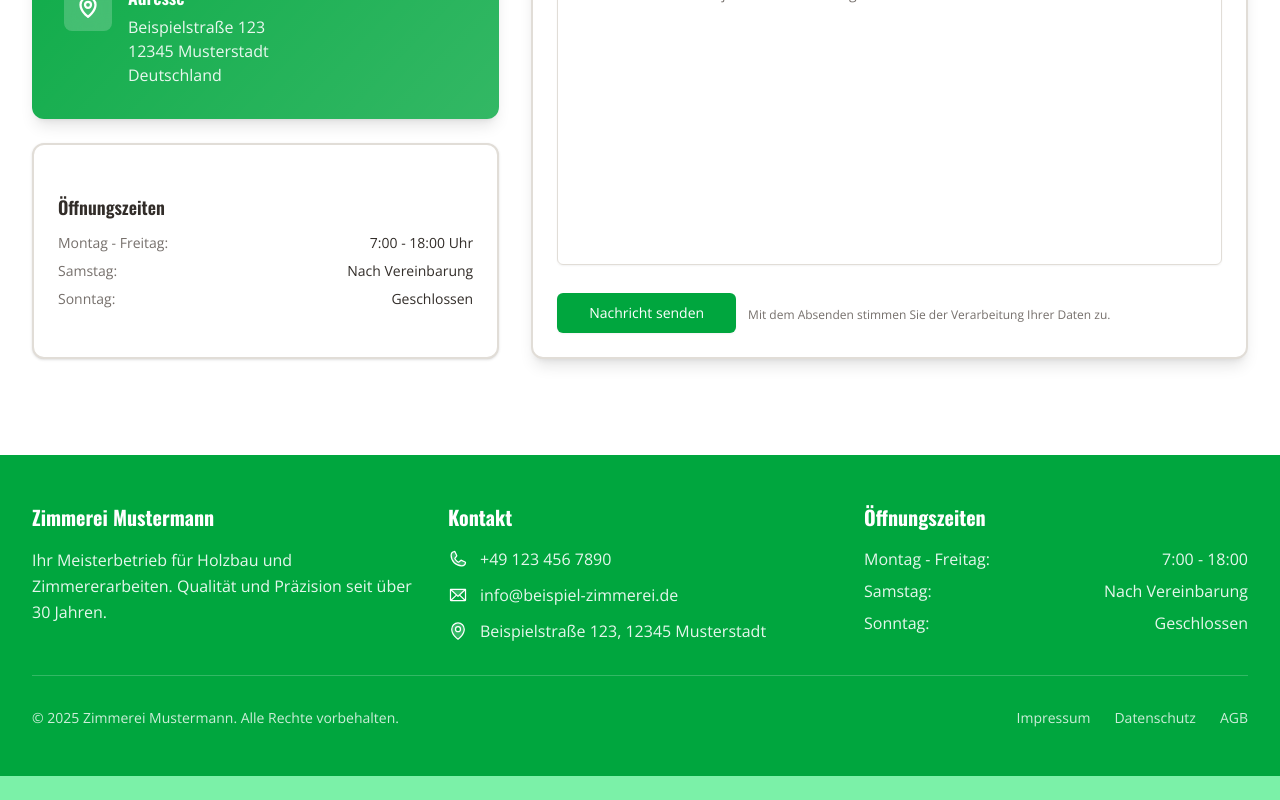
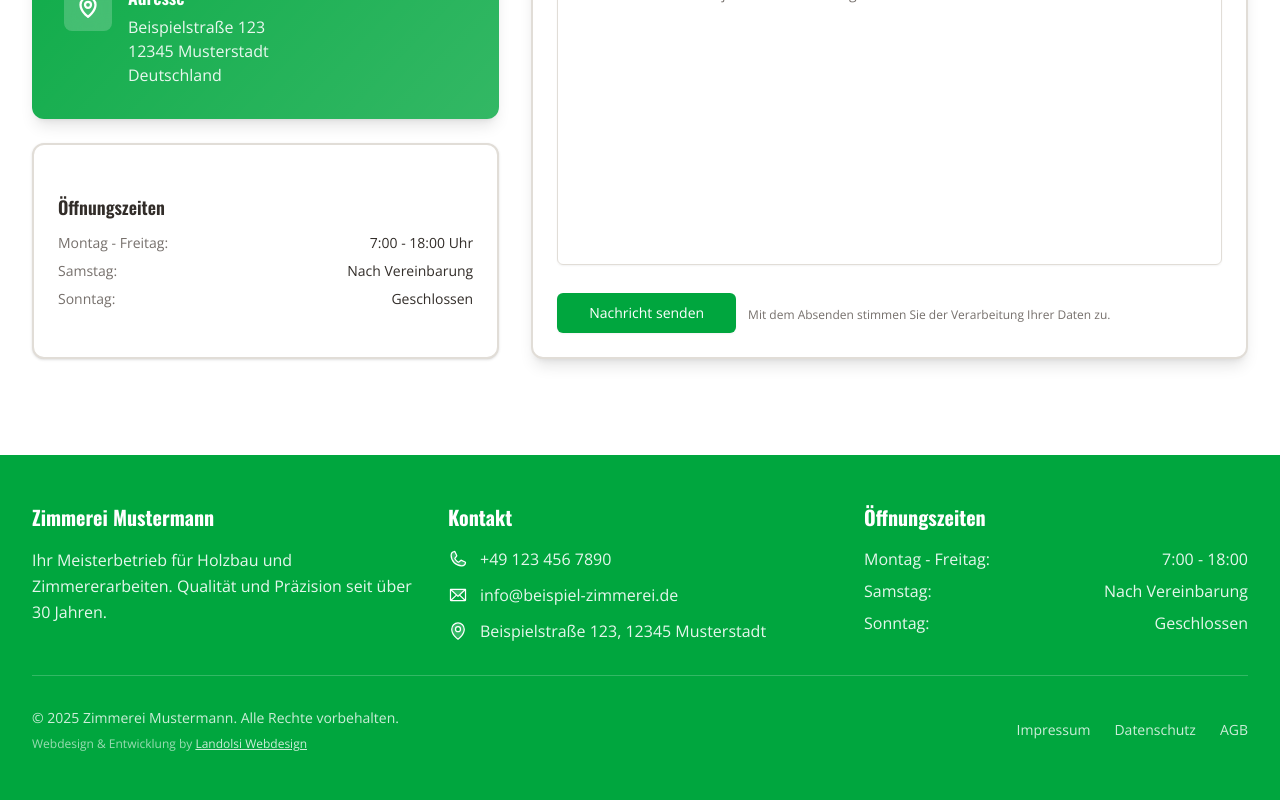
Before and after one commit to alandolsi/zimmerei-mustermann, a React (Vite) app: page / in a window 1280 px wide. Shown: the part 6570-7370 px from the top of the page. Before the commit the page ends 7346 px from the top, so only its background shows below. Built offline with nearby package versions, Linux system fonts and the light colour scheme.

Commit message:
Generated by Spark: füge diese notiz im footer  Webdesign & Entwicklung by Landolsi Webdesign <https://www.landolsi.de>

```diff
--- a/src/components/Footer.tsx
+++ b/src/components/Footer.tsx
@@ -60,9 +60,22 @@
         <Separator className="bg-primary-foreground/20 mb-8" />
 
         <div className="flex flex-col md:flex-row justify-between items-center space-y-4 md:space-y-0">
-          <p className="text-primary-foreground/80 text-sm">
-            © {new Date().getFullYear()} Zimmerei Mustermann. Alle Rechte vorbehalten.
-          </p>
+          <div className="flex flex-col items-center md:items-start space-y-2">
+            <p className="text-primary-foreground/80 text-sm">
+              © {new Date().getFullYear()} Zimmerei Mustermann. Alle Rechte vorbehalten.
+            </p>
+            <p className="text-primary-foreground/60 text-xs">
+              Webdesign & Entwicklung by{' '}
+              <a
+                href="https://www.landolsi.de"
+                target="_blank"
+                rel="noopener noreferrer"
+                className="text-primary-foreground/80 hover:text-primary-foreground transition-colors underline"
+              >
+                Landolsi Webdesign
+              </a>
+            </p>
+          </div>
           <div className="flex space-x-6 text-sm">
             <button
               onClick={onNavigateToImpressum}
```
